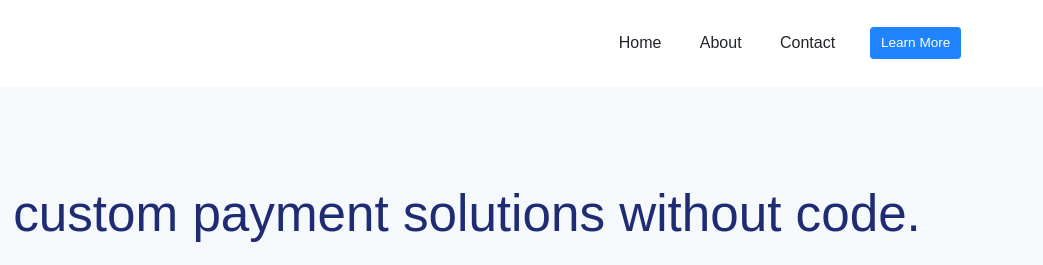
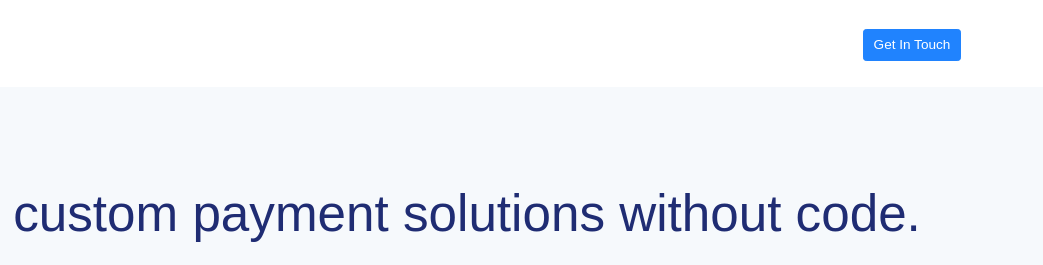
Before and after one commit to pyopayments/pyopayments.github.io, a plain HTML site: page index.html in a window 1280 px wide. Shown: the top 265 px of the page, 237-1280 px from the left. Drawn offline with Linux system fonts and the light colour scheme; a web font is replaced by a local one.

Commit message:
more changes

```diff
--- a/index.html
+++ b/index.html
@@ -42,18 +42,9 @@
       <div class="collapse navbar-collapse justify-content-end mt-2 mt-lg-0" id="navbar-collapse">
         <!--<ul class="navbar-nav navbar navbar-expand-lg navbar-light bg-transparent position-absolute w-100">-->
         <ul class="navbar-nav">
-          <li class="nav-item">
-            <a class="nav-link" href="/index.html">Home</a>
-          </li>
-          <li class="nav-item">
-            <a class="nav-link" href="/index.html">About</a>
-          </li>
-          <li class="nav-item">
-            <a class="nav-link" href="/index.html">Contact</a>
-          </li>
           <li class="nav-item ml-lg-3 mt-3 mt-lg-0">
-            <a class="btn btn-sm btn-primary hover-lift-light mt-1" href="#" onclick="ScrollLearnMore();return false;" target="_blank">
-              Learn More
+            <a class="btn btn-sm btn-primary hover-lift-light mt-1" href="mailto:hi@pyopayments.com" target="_blank">
+              Get In Touch
             </a>
           </li>
         </ul>
@@ -106,7 +97,7 @@
             Build Tech Faster
           </h4>
           <p class="text-muted mt-4">
-            Build applications fast without a single Software Developer. Building Terminal and mPos applications is expensive and slow. Pyo gives you standard components and a visual drag and drop interface to build an entire in-store applications.
+            Build applications fast without a single Software Developer. Building Terminal and mPos applications is expensive and slow. Pyo gives you standard components and a visual drag and drop interface to build entire in-store application suites.
           </p>
         </div>
 
```
